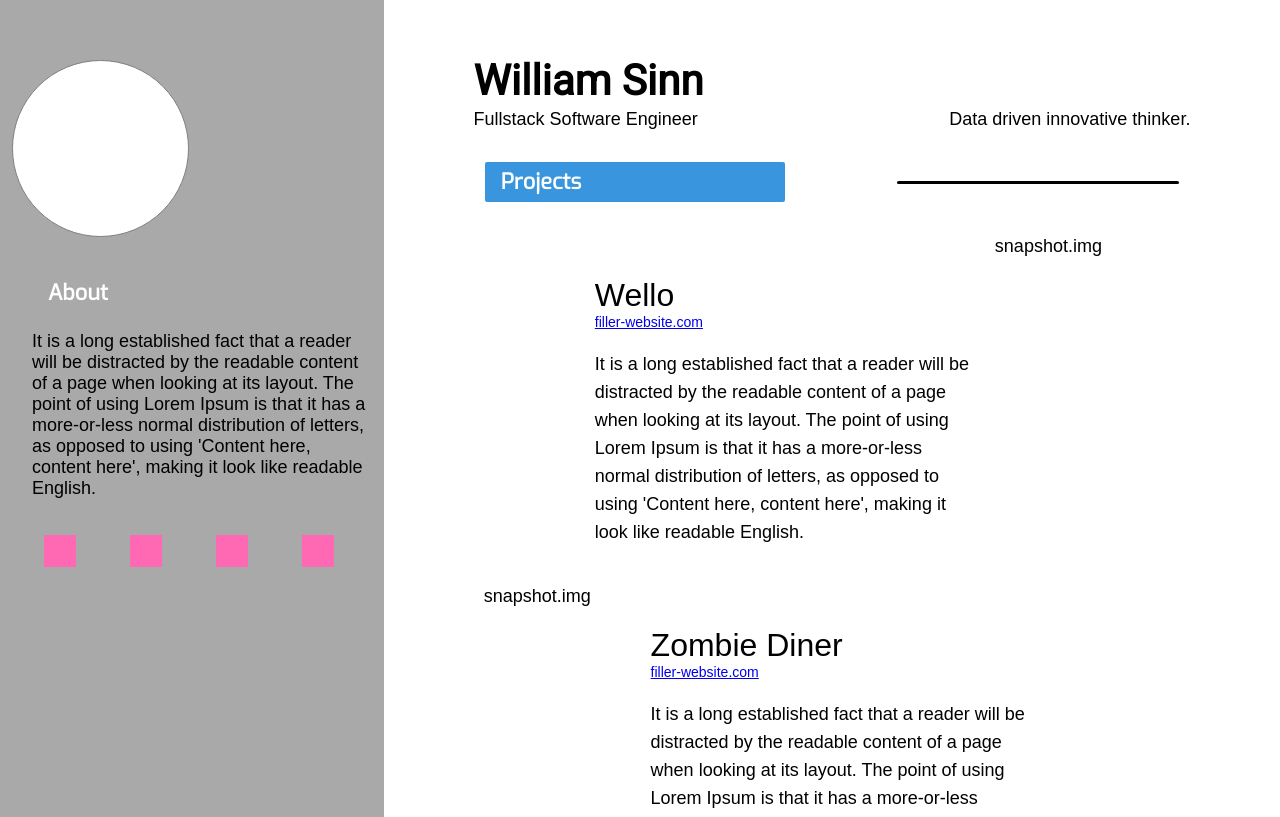
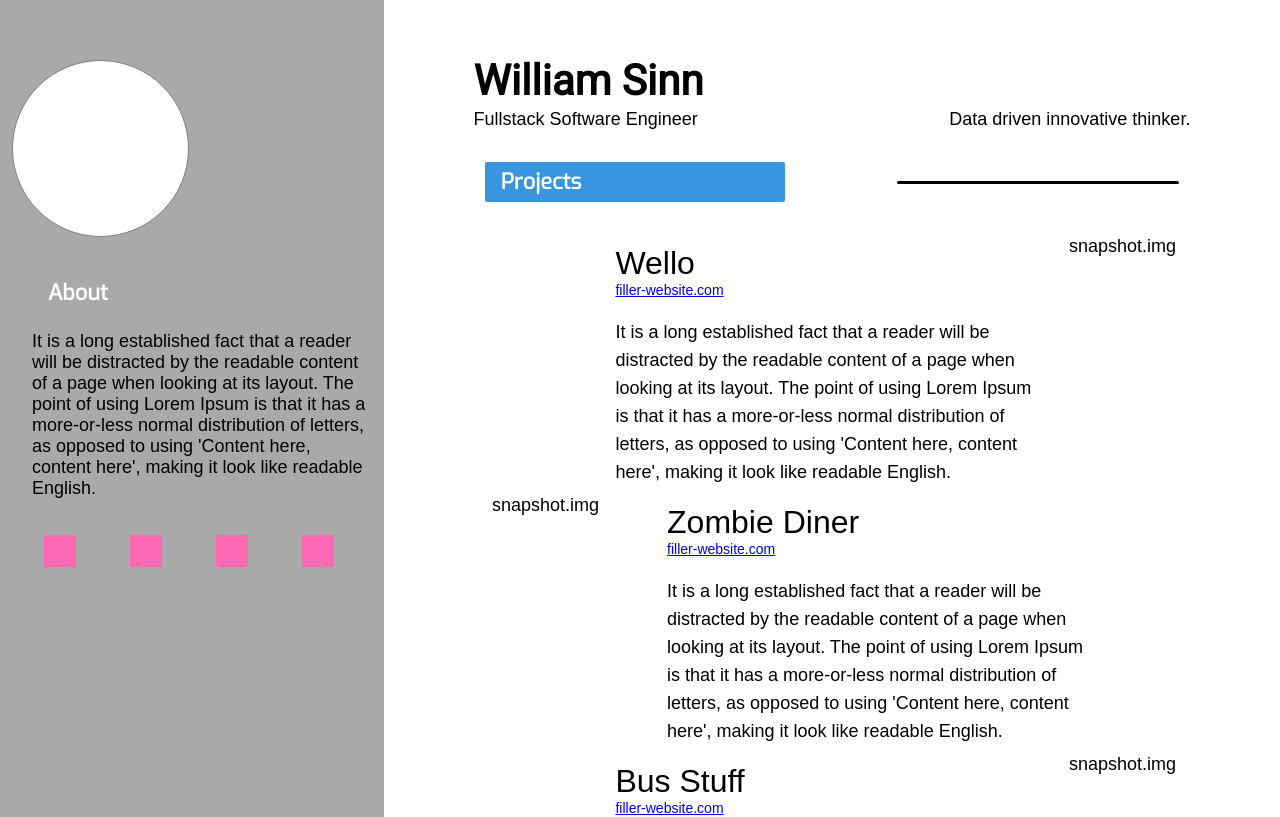
Before and after one commit to willsinn/ws-portfolio, a React (Create React App) app: page / in a window 1280 px wide. Shown: the top 817 px of the page. Built offline with nearby package versions, Linux system fonts and the light colour scheme; a web font is replaced by a local one.

Commit message:
add projectlist & mywellotask.png, app renders

```diff
--- a/src/App.css
+++ b/src/App.css
@@ -60,7 +60,6 @@ li {
   flex-direction: column;
   justify-content: center;
   align-items: center;
-  width: 100%;
 }
 .name {
   font-size: 42px;
@@ -106,7 +105,6 @@ li {
 .project-item {
   height: 100%;
   width: 100%;
-  min-height: 350px;
   display: flex;
 }
 .project-item:nth-child(odd) {
--- /dev/null
+++ b/src/components/ProjectList.js
@@ -0,0 +1,24 @@
+import React from "react";
+import { projectList } from "../utils/static";
+
+const ProjectList = () => {
+  const renderProjects = () => {
+    const projects = projectList();
+    if (projects && projects.length > 0) {
+      return projects.map((project) => (
+        <li key={`${project.title}-id`} className="project-item">
+          <div className="prj-i-left col-1">{project.img}</div>
+          <div className="prj-i-right col-1">
+            <div className="prj-title">{project.title}</div>
+            <a href="/link" className="prj-link">
+              {project.link}
+            </a>
+            <div className="prj-desc">{project.desc}</div>
+          </div>
+        </li>
+      ));
+    }
+  };
+  return <ul className="col-1">{renderProjects()}</ul>;
+};
+export default ProjectList;
--- a/src/components/ProjectsPage.js
+++ b/src/components/ProjectsPage.js
@@ -1,26 +1,9 @@
 import React from "react";
 import SkillList from "./SkillList";
-import { projectList, abtBrand } from "../utils/static";
+import ProjectList from "./ProjectList";
+import { abtBrand } from "../utils/static";
 
 const ProjectsPage = () => {
-  const renderProjects = () => {
-    const projects = projectList();
-    if (projects && projects.length > 0) {
-      return projects.map((project) => (
-        <li key={`${project.title}-id`} className="project-item">
-          <div className="prj-i-left col-1">{project.img}</div>
-          <div className="prj-i-right col-1">
-            <div className="prj-title">{project.title}</div>
-            <a href="/link" className="prj-link">
-              {project.link}
-            </a>
-            <div className="prj-desc">{project.desc}</div>
-          </div>
-        </li>
-      ));
-    }
-  };
-
   return (
     <div className="projects">
       <div className="profile-header-cont">
@@ -41,9 +24,7 @@ const ProjectsPage = () => {
           <div className="section-horz-line" />
         </div>
         <div className="pg-section">
-          <div className="row-2">
-            <ul className="col-1">{renderProjects()}</ul>
-          </div>
+          <ProjectList />
         </div>
       </div>
 
```
Also changed, not shown: 1 other file (tests, documents, lock files or other folders).
